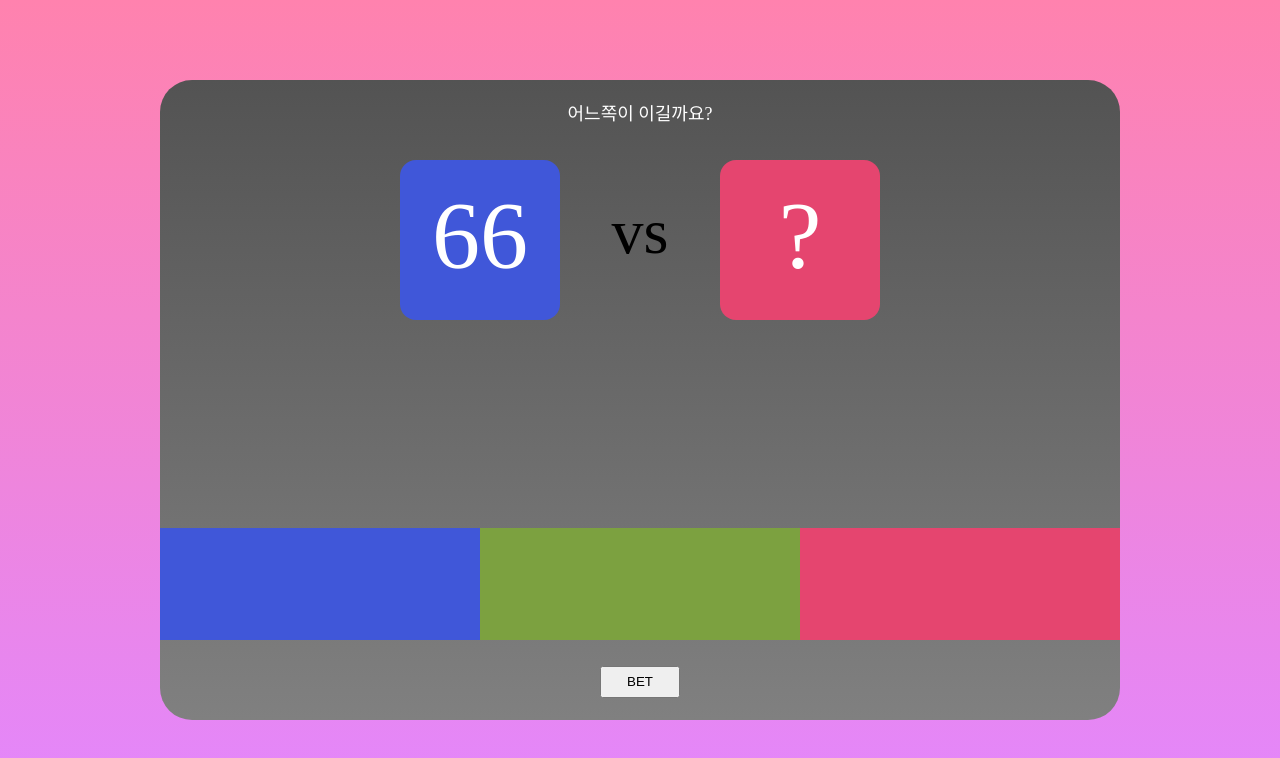
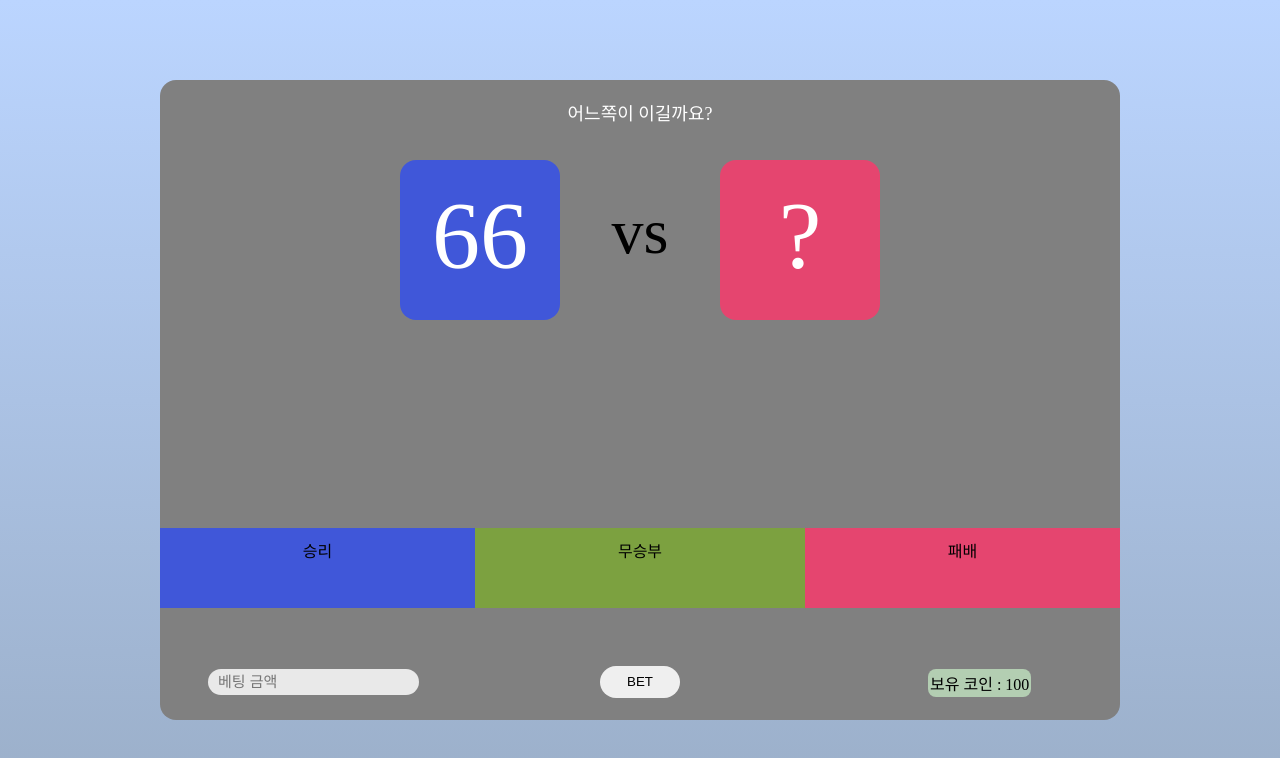
Before and after one commit to Kanghaseong/gachago, a Vue app: page / in a window 1280 px wide. Shown: the top 758 px of the page. Built offline with nearby package versions, Linux system fonts and the light colour scheme.

Commit message:
add betLabels, add radio type inputs, add select effect of labels, add css brightness effect of labels, add balance layout, add betInput input layout.

```diff
--- a/index.html
+++ b/index.html
@@ -9,7 +9,7 @@
       html, body {
         height: 100%;
         margin: 0;
-        background-image: linear-gradient(rgb(255, 130, 174),rgb(227, 135, 252));
+        background-image: linear-gradient(rgb(187, 213, 255),rgb(155, 175, 201));
       }
     </style>
   </head>
--- a/src/views/HomeView.vue
+++ b/src/views/HomeView.vue
@@ -5,12 +5,23 @@ export default {
       myNumber: 0,
       enemyNumber: "?",
       gachaColor: "rgb(229, 69, 111)",
-      updating: false
+      updating: false,
+      coin: 100,
+      betInput: "",
+      betStore: [],
+      winOdds: "",
+      drawOdds: "",
+      loseOdds: "",
+      winPercent: "",
+      drawPercent: "",
+      losePercent: "",
+      radioValue: "",
+      isSelected: false
     }
   },
   methods: {
     getRandom: function () {
-    return Math.floor(Math.random() * 100);
+      return Math.floor(Math.random() * 100);
     },
     slotMachine: function () {
       this.updating = true;
@@ -32,6 +43,7 @@ export default {
 </script>
 
 <template>
+
   <div id="box">
     <section id="infoBox">
       <div class="infoText">어느쪽이 이길까요?</div>
@@ -40,21 +52,100 @@ export default {
     <section id="numBox">
       <div class="numCard" id="myNum">{{ myNumber }}</div>
       <div id="vs">vs</div>
-      <div class="numCard" id="enemyNum" :style="{backgroundColor : gachaColor}">{{ enemyNumber }}</div>
+      <div class="numCard" id="enemyNum" :style="{ backgroundColor : gachaColor }"> {{ enemyNumber }} </div>
+    </section>
+    <section>
+      <div class="betSelecter">
+        <input class="winRadio betSelect" name="betRadio" id="win" type="radio" v-model="radioValue" value="win"/>
+        <label for="win" class="winLabel betLabel">승리</label>
+
+        <input class="drawRadio betSelect" name="betRadio" id="draw" type="radio" v-model="radioValue" value="draw"/>
+        <label for="draw" class="drawLabel betLabel">무승부</label>
+
+        <input class="loseRadio betSelect" name="betRadio" id="lose" type="radio" v-model="radioValue" value="lose"/>
+        <label for="lose" class="loseLabel betLabel">패배</label>
+      </div>
     </section>
 
+
     <section id="betBox">
-      <div class="bet"></div>
-      <div class="bet"></div>
-      <div class="bet"></div>
+      <input id="betInput" v-model="betInput" placeholder="베팅 금액" />
+      <button id="gacha" @click="slotMachine" :disabled="updating">BET</button>
+      <div id="balance">보유 코인 : {{ coin }} </div>
     </section>
-
-    <button id="gacha" @click="slotMachine" :disabled="updating">BET</button>
 
   </div>
 </template>
 
 <style scoped>
+.betSelect {
+  appearance: none;
+  margin: 0;
+}
+.betLabel {
+  flex:auto;
+  height: 5rem;
+}
+
+.winLabel{
+  background-color: rgb(64, 87, 217);
+}
+.drawLabel {
+  background-color: rgb(124, 161, 64);
+}
+.loseLabel{
+  background-color: rgb(229, 69, 111);
+}
+
+.winRadio:checked ~ .winLabel {
+  filter: brightness(1.6);
+}
+.drawRadio:checked ~ .drawLabel {
+  filter: brightness(1.6);
+}
+.loseRadio:checked ~ .loseLabel {
+  filter: brightness(1.6);
+}
+.betSelecter{
+  position: relative;
+  top:28rem;
+  display:flex;
+  flex-wrap: wrap;
+  width: 100%;
+  line-height: 3rem;
+
+}
+
+.labelBet {
+  flex: auto;
+  background-color: rgb(60, 76, 90);
+  height: 3rem;
+}
+#balance {
+  position: absolute;
+  background-color: rgb(179, 206, 178);
+  top: 92%;
+  left: 80%;
+  padding: 2px;
+  border-radius: 0.5rem;
+}
+#betInput{
+  position:absolute;
+  left: 5%;
+  top: 92%;
+  outline: none;
+  height: 1.5rem;
+  font-size: 15px;
+  border: 0;
+  border-radius: 15px;
+  outline: none;
+  padding-left: 10px;
+  background-color: rgb(233, 233, 233);
+
+}
+#betInput:hover {
+  background-color: azure;
+}
 
 #gacha {
   position: absolute;
@@ -63,7 +154,11 @@ export default {
   transform: translate(-50%, -50%);
   width: 5rem;
   height: 2rem;
-
+  border-radius: 5rem;
+  border: 0;
+}
+#gacha:hover {
+  background-color: rgb(41, 159, 92);
 }
 .infoText{
   position:absolute;
@@ -105,31 +200,8 @@ export default {
     left: 50%;
     transform: translate(-50%, -50%);
   text-align: center;
-  border-radius: 2rem;
-  background-image: linear-gradient(rgb(83, 83, 83),rgb(128, 128, 128));
-}
-
-#betBox {
-  position: relative;
-  top:28rem;
-  display:flex;
-  flex-wrap: wrap;
-  width: 100%;
-}
-.bet {
-  display: inline-block;
-  flex: auto;
-  height: 7rem;
-  line-height: 7rem;
-}
-.bet:nth-child(1){
-  background-color: rgb(64, 87, 217);
-}
-.bet:nth-child(2){
-  background-color: rgb(124, 161, 64);
-}
-.bet:nth-child(3){
-  background-color: rgb(229, 69, 111);
+  border-radius: 1rem;
+  background-image: linear-gradient(rgb(128, 128, 128),rgb(128, 128, 128));
 }
 
 
```
